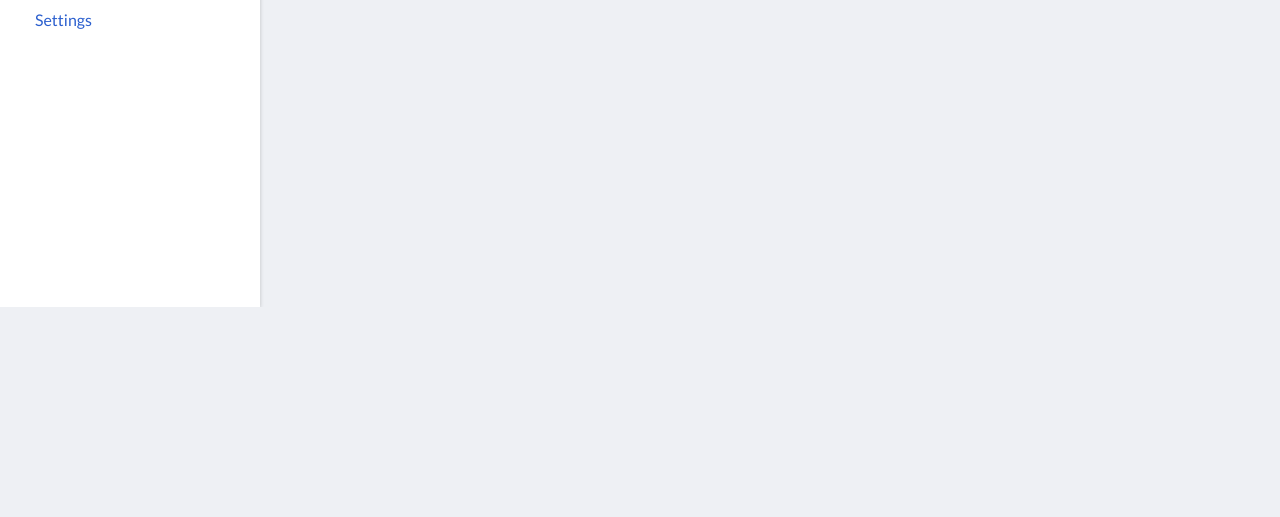
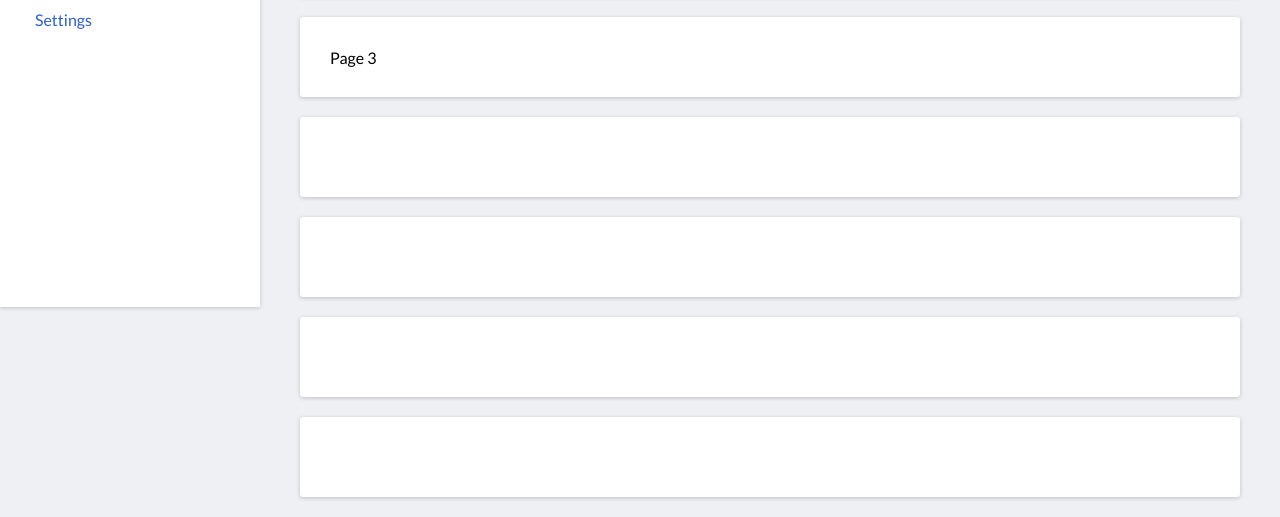
Before and after one commit to artylope/iso-cms-prototype, a plain HTML site: page admin.html in a window 1280 px wide. Shown: the part 493-1010 px from the top of the page. Before the commit the page ends 800 px from the top, so only its background shows below. Drawn offline with nearby package versions, Linux system fonts and the light colour scheme.

Commit message:
pages styling

```diff
--- a/admin.html
+++ b/admin.html
@@ -39,6 +39,18 @@
     </div>
     <div class="main-section">
       <h1 class="section-title">Pages</h1>
+      <div class="container-bars">
+        <ul>
+          <li>Homepage</li>
+          <li>Page 1</li>
+          <li>Page 2</li>
+          <li>Page 3</li>
+          <li></li>
+          <li></li>
+          <li></li>
+          <li></li>
+        </ul>
+      </div>
     </div>
 
   </div>
--- a/css/scss/base.scss
+++ b/css/scss/base.scss
@@ -68,4 +68,6 @@ h1,h2,h3,h4,h5,h6{
   text-align: left;
   width: 100%;
 
+  margin-bottom: 20px;
+  margin-top: 10px;
 }
--- /dev/null
+++ b/css/scss/pages/admin-pages.scss
@@ -0,0 +1,33 @@
+.container-bars{
+  width: 100%;
+  ul{
+    width: 100%;
+    box-sizing: border-box;
+    list-style-position: outside;
+    padding: 0;
+    list-style-type: none;
+    li{
+      display: flex;
+      flex-direction: column;
+      justify-content: center;
+      align-items: space-between;
+
+      background: white;
+      box-shadow: 0 1px 4px 0 rgba(0, 0, 0, 0.2);
+      transition: transform 0.2s ease-in;
+      width: 100%;
+      height: 80px;
+
+      box-sizing: border-box;
+      border: none;
+      border-radius: 3px;
+
+      margin-bottom: 20px;
+      padding: 30px;
+
+      &:hover{
+        transform: translateY(-5px);
+      }
+    }
+  }
+}
--- a/css/scss/pages/admin.scss
+++ b/css/scss/pages/admin.scss
@@ -29,7 +29,6 @@ $sidebar-width: 260px;
     margin-top: 20px;
 
     ul{
-      list-style: none;
       width: 100%;
       box-sizing: border-box;
       list-style-position: outside;
@@ -62,9 +61,16 @@ $sidebar-width: 260px;
 .main-section{
   width: calc(100vw - #{$sidebar-width});
   display: flex;
-  justify-content: center;
+  flex-direction: column;
+  justify-content: flex-start;
   align-items: center;
   left: $sidebar-width;
   box-sizing: border-box;
-  padding: 60px;
+  padding-left: 40px;
+  padding-right: 40px;
+  padding-top: 40px;
+
+  .section-title{
+
+  }
 }
--- a/css/scss/pages/sites.scss
+++ b/css/scss/pages/sites.scss
@@ -24,8 +24,6 @@ $sites-container-width: ($site-width*3) + ($site-margin-horizontal*6);
 
   .section-title{
     width: $sites-container-width;
-    margin-bottom: 20px;
-    margin-top: 10px;
     margin-left: $site-margin-horizontal*2;
   }
 
--- a/css/style.scss
+++ b/css/style.scss
@@ -4,3 +4,4 @@
 
 @import 'scss/pages/sites';
 @import 'scss/pages/admin';
+@import 'scss/pages/admin-pages';
```
Also changed, not shown: css/style.css.
